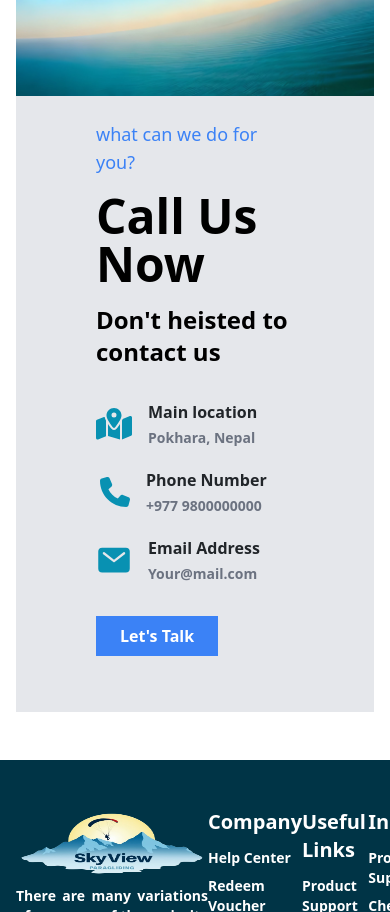
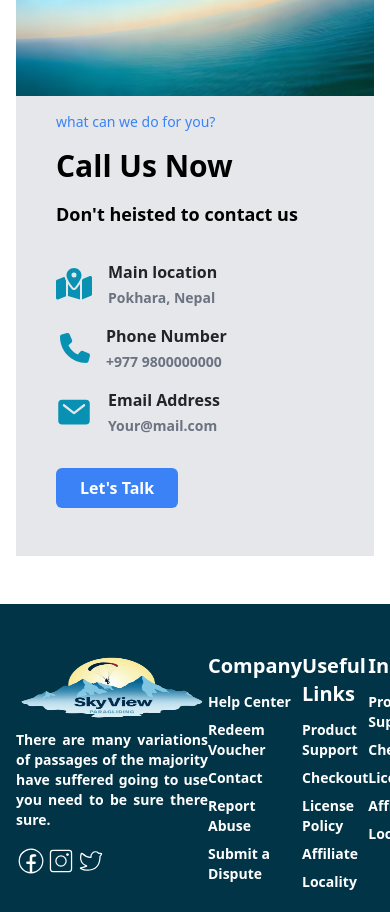
Before and after one commit to Dipak-Gautam/Paragliding, a React (Vite) app: page / in a window 390 px wide. Shown: the part 5558-6470 px from the top of the page. Built offline with nearby package versions, Linux system fonts and the light colour scheme.

Commit message:
chore : ui changes

```diff
--- a/src/Components/Contact/CallUs.jsx
+++ b/src/Components/Contact/CallUs.jsx
@@ -7,13 +7,17 @@ const CallUs = () => {
   return (
     <div className="p-3 md:mx-20 my-8">
       <div className=" flex flex-col md:flex-row hover:shadow-lg hover:shadow-black/50 ">
-        <div className="bg-gray-200 py-6 md:w-[45%] px-20 flex flex-col justify-center order-2 md:order-1">
-          <p className="text-blue-500 text-lg">what can we do for you?</p>
-          <p className="text-black text-5xl font-semibold">Call Us Now</p>
-          <p className="text-black text-2xl font-semibold">
+        <div className="bg-gray-200 py-3 md:py-6 md:w-[45%] px-10 md:px-20 flex flex-col justify-center order-2 md:order-1">
+          <p className="text-blue-500 text-sm md:text-lg">
+            what can we do for you?
+          </p>
+          <p className="text-black text-3xl md:text-5xl font-semibold">
+            Call Us Now
+          </p>
+          <p className="text-black text-lg md:text-2xl font-semibold">
             Don't heisted to contact us
           </p>
-          <div className="space-y-5 py-3">
+          <div className=" space-y-4 md:space-y-5 py-3">
             <div className="flex space-x-4">
               <div className="my-auto">
                 <FaMapLocationDot className="text-cyan-600 text-4xl " />
@@ -49,7 +53,7 @@ const CallUs = () => {
             </div>
           </div>
           <div className="my-3">
-            <p className="bg-blue-500 inline-block py-2 px-4 text-white font-semibold">
+            <p className="bg-blue-500 inline-block py-2 px-4 text-white font-semibold rounded-md hover:bg-blue-600 cursor-pointer">
               Let's Talk
             </p>
           </div>
```
